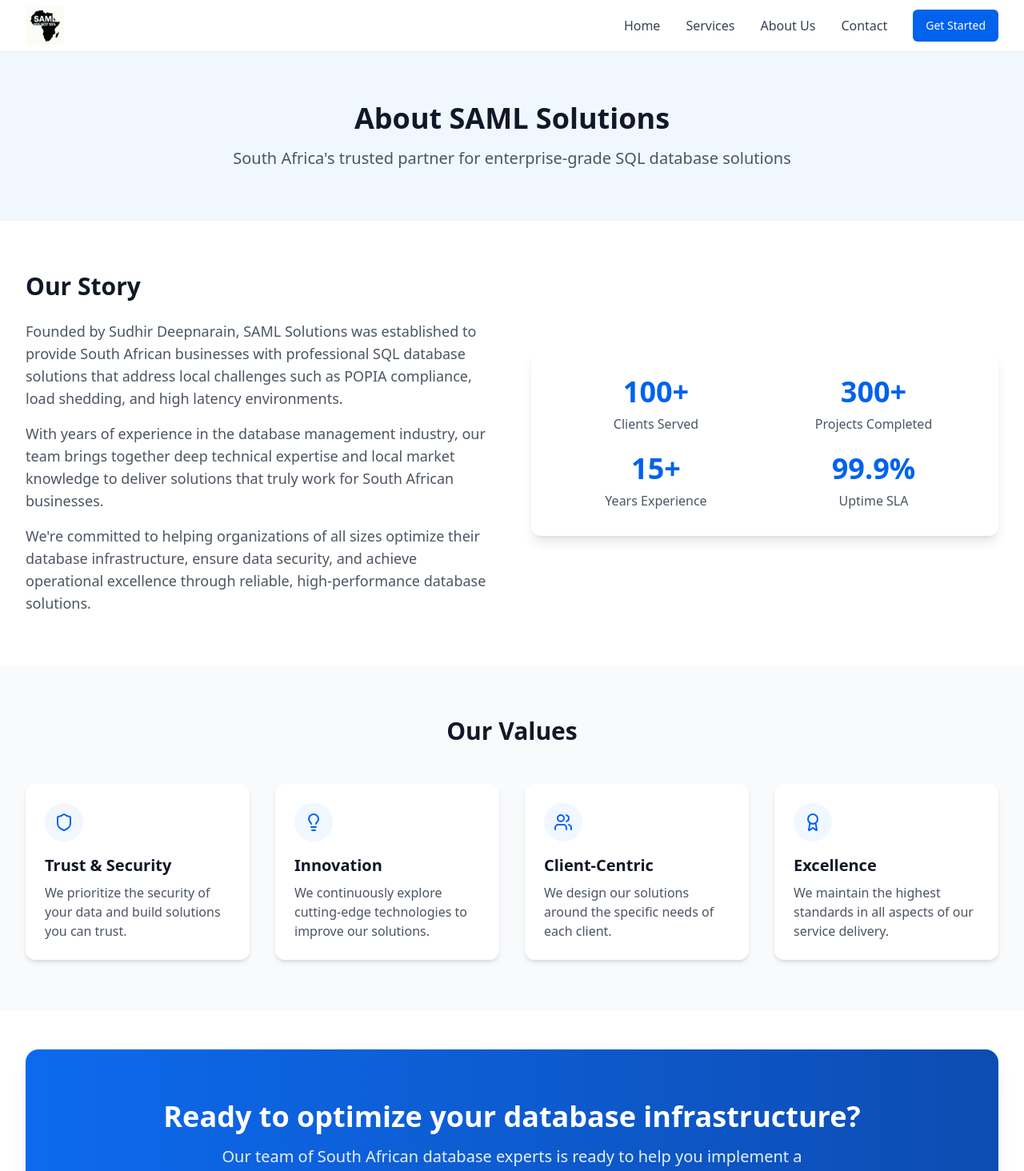
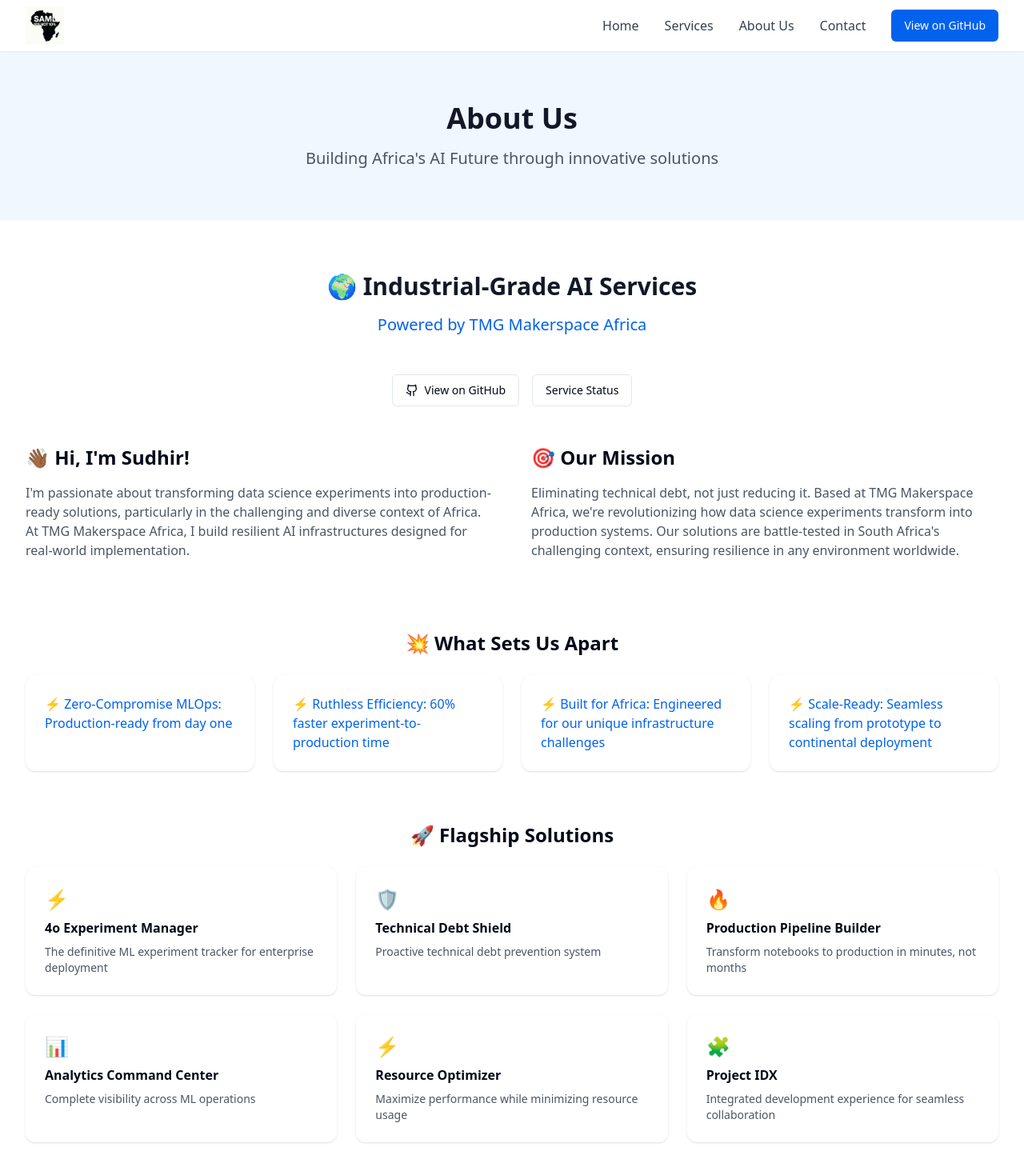
Before and after one commit to Sudz/saml-za-solutions, a React (Vite) app: page /about in a window 1280 px wide. Shown: the top 1464 px of the page at 80% size. Built offline with nearby package versions, Linux system fonts and the light colour scheme.

Commit message:
Add page and update github
Add a new page and update the github repository.

```diff
--- /dev/null
+++ b/src/components/AboutContent.tsx
@@ -0,0 +1,123 @@
+
+import React from 'react';
+import { Button } from "@/components/ui/button";
+import { Github } from 'lucide-react';
+
+const AboutContent = () => {
+  return (
+    <div className="py-16">
+      <div className="max-w-7xl mx-auto px-4 sm:px-6 lg:px-8">
+        <div className="text-center mb-12">
+          <h2 className="text-3xl font-bold text-gray-900 mb-4">🌍 Industrial-Grade AI Services</h2>
+          <p className="text-xl text-saml-600">Powered by TMG Makerspace Africa</p>
+        </div>
+
+        <div className="flex justify-center gap-4 mb-12">
+          <Button
+            variant="outline"
+            className="flex items-center gap-2"
+            onClick={() => window.open('https://github.com/gpt-omni/mini-omni', '_blank')}
+          >
+            <Github className="h-5 w-5" />
+            View on GitHub
+          </Button>
+          <Button
+            variant="outline"
+            className="flex items-center gap-2"
+            onClick={() => window.open('https://status.tmgmakerspace.africa', '_blank')}
+          >
+            Service Status
+          </Button>
+        </div>
+
+        <div className="grid md:grid-cols-2 gap-12 mb-16">
+          <div>
+            <h3 className="text-2xl font-bold mb-4">👋🏾 Hi, I'm Sudhir!</h3>
+            <p className="text-gray-600 mb-6">
+              I'm passionate about transforming data science experiments into production-ready solutions,
+              particularly in the challenging and diverse context of Africa. At TMG Makerspace Africa,
+              I build resilient AI infrastructures designed for real-world implementation.
+            </p>
+          </div>
+          <div>
+            <h3 className="text-2xl font-bold mb-4">🎯 Our Mission</h3>
+            <p className="text-gray-600">
+              Eliminating technical debt, not just reducing it. Based at TMG Makerspace Africa,
+              we're revolutionizing how data science experiments transform into production systems.
+              Our solutions are battle-tested in South Africa's challenging context, ensuring
+              resilience in any environment worldwide.
+            </p>
+          </div>
+        </div>
+
+        <div className="mb-16">
+          <h3 className="text-2xl font-bold mb-6 text-center">💥 What Sets Us Apart</h3>
+          <div className="grid md:grid-cols-2 lg:grid-cols-4 gap-6">
+            {[
+              "Zero-Compromise MLOps: Production-ready from day one",
+              "Ruthless Efficiency: 60% faster experiment-to-production time",
+              "Built for Africa: Engineered for our unique infrastructure challenges",
+              "Scale-Ready: Seamless scaling from prototype to continental deployment"
+            ].map((feature, index) => (
+              <div key={index} className="bg-white p-6 rounded-xl shadow">
+                <p className="text-saml-600">⚡ {feature}</p>
+              </div>
+            ))}
+          </div>
+        </div>
+
+        <div className="mb-16">
+          <h3 className="text-2xl font-bold mb-6 text-center">🚀 Flagship Solutions</h3>
+          <div className="grid md:grid-cols-2 lg:grid-cols-3 gap-6">
+            {[
+              {
+                icon: "⚡",
+                title: "4o Experiment Manager",
+                description: "The definitive ML experiment tracker for enterprise deployment"
+              },
+              {
+                icon: "🛡️",
+                title: "Technical Debt Shield",
+                description: "Proactive technical debt prevention system"
+              },
+              {
+                icon: "🔥",
+                title: "Production Pipeline Builder",
+                description: "Transform notebooks to production in minutes, not months"
+              },
+              {
+                icon: "📊",
+                title: "Analytics Command Center",
+                description: "Complete visibility across ML operations"
+              },
+              {
+                icon: "⚡",
+                title: "Resource Optimizer",
+                description: "Maximize performance while minimizing resource usage"
+              },
+              {
+                icon: "🧩",
+                title: "Project IDX",
+                description: "Integrated development experience for seamless collaboration"
+              }
+            ].map((solution, index) => (
+              <div key={index} className="bg-white p-6 rounded-xl shadow">
+                <div className="text-2xl mb-2">{solution.icon}</div>
+                <h4 className="font-semibold mb-2">{solution.title}</h4>
+                <p className="text-gray-600 text-sm">{solution.description}</p>
+              </div>
+            ))}
+          </div>
+        </div>
+
+        <div className="text-center mb-16">
+          <h3 className="text-2xl font-bold mb-6">🏢 Contact</h3>
+          <p className="text-gray-600">Transwerke, Sam Hancock St, Braamfontein, Johannesburg, 2017</p>
+          <p className="text-gray-600">Innovation Hub: tmgmakerspace.africa</p>
+        </div>
+      </div>
+    </div>
+  );
+};
+
+export default AboutContent;
--- a/src/components/Navbar.tsx
+++ b/src/components/Navbar.tsx
@@ -35,8 +35,11 @@ const Navbar = () => {
             <Link to="/contact" className="text-gray-700 hover:text-saml-600 font-medium">
               Contact
             </Link>
-            <Button className="bg-saml-600 hover:bg-saml-700 text-white">
-              Get Started
+            <Button
+              className="bg-saml-600 hover:bg-saml-700 text-white"
+              onClick={() => window.open('https://github.com/gpt-omni/mini-omni', '_blank')}
+            >
+              View on GitHub
             </Button>
           </div>
 
--- a/src/pages/AboutPage.tsx
+++ b/src/pages/AboutPage.tsx
@@ -2,8 +2,7 @@
 import React from 'react';
 import Navbar from '@/components/Navbar';
 import Footer from '@/components/Footer';
-import CTASection from '@/components/CTASection';
-import { Shield, Lightbulb, Users, Award } from 'lucide-react';
+import AboutContent from '@/components/AboutContent';
 
 const AboutPage = () => {
   return (
@@ -11,89 +10,13 @@ const AboutPage = () => {
       <Navbar />
       <div className="bg-saml-50 py-16">
         <div className="max-w-7xl mx-auto px-4 sm:px-6 lg:px-8">
-          <h1 className="text-4xl font-bold text-gray-900 mb-4 text-center">About SAML Solutions</h1>
+          <h1 className="text-4xl font-bold text-gray-900 mb-4 text-center">About Us</h1>
           <p className="text-xl text-gray-600 max-w-3xl mx-auto text-center">
-            South Africa's trusted partner for enterprise-grade SQL database solutions
+            Building Africa's AI Future through innovative solutions
           </p>
         </div>
       </div>
-
-      <section className="py-16">
-        <div className="max-w-7xl mx-auto px-4 sm:px-6 lg:px-8">
-          <div className="grid grid-cols-1 md:grid-cols-2 gap-12 items-center">
-            <div>
-              <h2 className="text-3xl font-bold text-gray-900 mb-6">Our Story</h2>
-              <p className="text-lg text-gray-600 mb-4">
-                Founded by Sudhir Deepnarain, SAML Solutions was established to provide South African businesses with professional SQL database solutions that address local challenges such as POPIA compliance, load shedding, and high latency environments.
-              </p>
-              <p className="text-lg text-gray-600 mb-4">
-                With years of experience in the database management industry, our team brings together deep technical expertise and local market knowledge to deliver solutions that truly work for South African businesses.
-              </p>
-              <p className="text-lg text-gray-600">
-                We're committed to helping organizations of all sizes optimize their database infrastructure, ensure data security, and achieve operational excellence through reliable, high-performance database solutions.
-              </p>
-            </div>
-            <div className="bg-white p-8 rounded-xl shadow-lg">
-              <div className="grid grid-cols-2 gap-6">
-                <div className="text-center">
-                  <div className="text-saml-600 text-4xl font-bold mb-2">100+</div>
-                  <p className="text-gray-600">Clients Served</p>
-                </div>
-                <div className="text-center">
-                  <div className="text-saml-600 text-4xl font-bold mb-2">300+</div>
-                  <p className="text-gray-600">Projects Completed</p>
-                </div>
-                <div className="text-center">
-                  <div className="text-saml-600 text-4xl font-bold mb-2">15+</div>
-                  <p className="text-gray-600">Years Experience</p>
-                </div>
-                <div className="text-center">
-                  <div className="text-saml-600 text-4xl font-bold mb-2">99.9%</div>
-                  <p className="text-gray-600">Uptime SLA</p>
-                </div>
-              </div>
-            </div>
-          </div>
-        </div>
-      </section>
-
-      <section className="py-16 bg-gray-50">
-        <div className="max-w-7xl mx-auto px-4 sm:px-6 lg:px-8">
-          <h2 className="text-3xl font-bold text-gray-900 mb-12 text-center">Our Values</h2>
-          <div className="grid grid-cols-1 md:grid-cols-2 lg:grid-cols-4 gap-8">
-            <div className="bg-white p-6 rounded-xl shadow-md">
-              <div className="bg-saml-50 p-3 rounded-full w-12 h-12 flex items-center justify-center mb-4">
-                <Shield className="text-saml-600" size={24} />
-              </div>
-              <h3 className="text-xl font-semibold text-gray-900 mb-2">Trust & Security</h3>
-              <p className="text-gray-600">We prioritize the security of your data and build solutions you can trust.</p>
-            </div>
-            <div className="bg-white p-6 rounded-xl shadow-md">
-              <div className="bg-saml-50 p-3 rounded-full w-12 h-12 flex items-center justify-center mb-4">
-                <Lightbulb className="text-saml-600" size={24} />
-              </div>
-              <h3 className="text-xl font-semibold text-gray-900 mb-2">Innovation</h3>
-              <p className="text-gray-600">We continuously explore cutting-edge technologies to improve our solutions.</p>
-            </div>
-            <div className="bg-white p-6 rounded-xl shadow-md">
-              <div className="bg-saml-50 p-3 rounded-full w-12 h-12 flex items-center justify-center mb-4">
-                <Users className="text-saml-600" size={24} />
-              </div>
-              <h3 className="text-xl font-semibold text-gray-900 mb-2">Client-Centric</h3>
-              <p className="text-gray-600">We design our solutions around the specific needs of each client.</p>
-            </div>
-            <div className="bg-white p-6 rounded-xl shadow-md">
-              <div className="bg-saml-50 p-3 rounded-full w-12 h-12 flex items-center justify-center mb-4">
-                <Award className="text-saml-600" size={24} />
-              </div>
-              <h3 className="text-xl font-semibold text-gray-900 mb-2">Excellence</h3>
-              <p className="text-gray-600">We maintain the highest standards in all aspects of our service delivery.</p>
-            </div>
-          </div>
-        </div>
-      </section>
-
-      <CTASection />
+      <AboutContent />
       <Footer />
     </div>
   );
```
